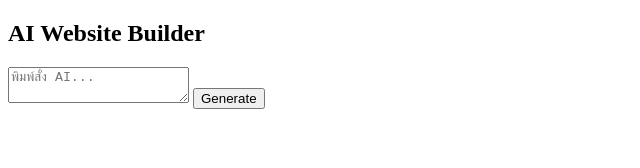
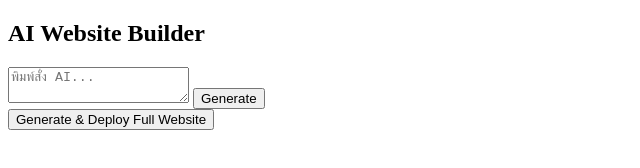
Before and after one commit to allitem/auto-web-builder, a website with bundled scripts: page client/index.html in a window 1280 px wide. Shown: the whole page, without its empty margins (0-640 px from the left). Built offline with nearby package versions, Linux system fonts and the light colour scheme; files whose address does not match are found by name.

Commit message:
Add button to generate and deploy full website

```diff
--- a/client/index.html
+++ b/client/index.html
@@ -13,3 +13,4 @@
 <script type="module" src="main.js"></script>
 </body>
 </html>
+<button onclick="buildFull()">Generate & Deploy Full Website</button>
```
